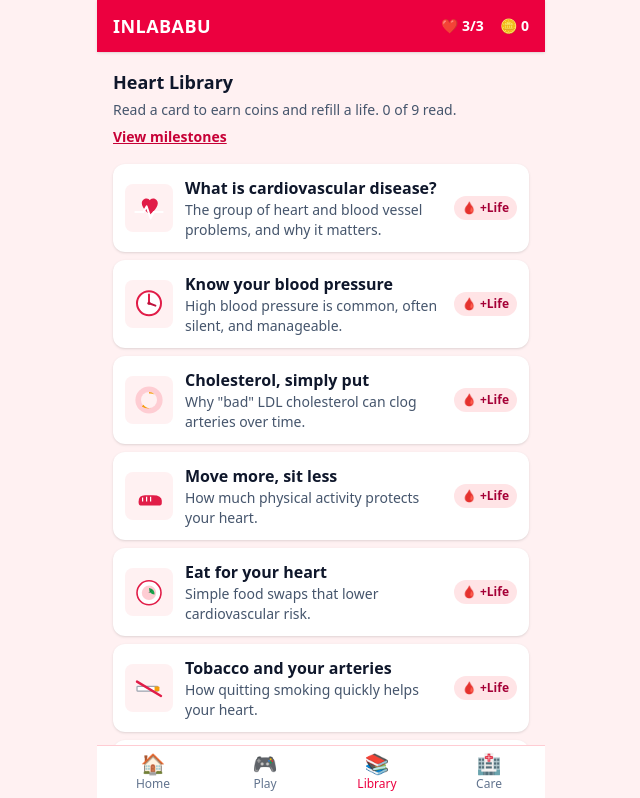
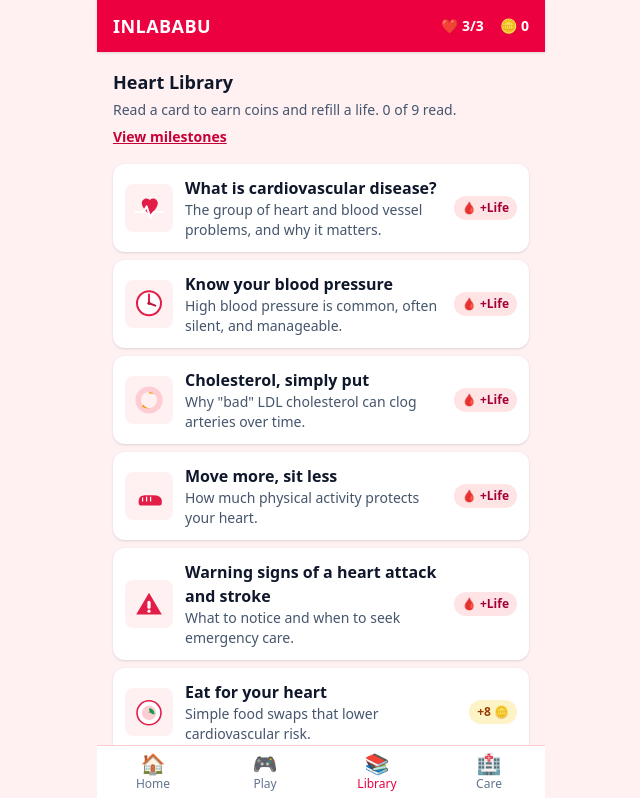
Before and after one commit to Zagreusjc/upstart-kiroquick, a React (Vite) app: page /library in a window 1280 px wide. Shown: the top 798 px of the page, without its empty margins (319-959 px from the left). Built offline with nearby package versions, Linux system fonts and the light colour scheme.

Commit message:
feat(economy-library): make each card reward either a life or coins, never both

```diff
--- a/src/features/economy-library/cards.ts
+++ b/src/features/economy-library/cards.ts
@@ -13,6 +13,13 @@ export interface Source {
   url: string;
 }
 
+/**
+ * What the first read of a card gives:
+ * - `life`: coins plus one life (the strongest incentive).
+ * - `coins`: coins only (a lighter reward, usually a few more coins).
+ */
+export type CardReward = 'life' | 'coins';
+
 export interface LibraryCard {
   id: string;
   title: string;
@@ -25,9 +32,21 @@ export interface LibraryCard {
   sources: Source[];
   /** ISO date the content was last reviewed. */
   reviewed: string;
+  /**
+   * First-read reward kind. Exactly one reward per card, never both:
+   * - `life` cards refill one life and award no coins.
+   * - `coins` cards award `coins` and refill no life.
+   */
+  reward: CardReward;
+  /** Coins awarded on the first read of a `coins` card (0 for `life` cards). */
+  coins: number;
 }
 
 const REVIEWED = '2026-10-04';
+
+/** A `life` card gives a life, not coins. A `coins` card gives this many coins. */
+const LIFE_COINS = 0;
+const COINS_ONLY = 8;
 
 export const CARDS: LibraryCard[] = [
   {
@@ -39,6 +58,8 @@ export const CARDS: LibraryCard[] = [
       'It is the leading cause of death worldwide, but a large share of early deaths can be prevented by addressing everyday risk factors.',
     ],
     takeaway: 'Most CVD is driven by risk factors you can act on.',
+    reward: 'life',
+    coins: LIFE_COINS,
     sources: [
       {
         label: 'WHO: Cardiovascular diseases (CVDs)',
@@ -56,6 +77,8 @@ export const CARDS: LibraryCard[] = [
       'High blood pressure (hypertension) usually has no symptoms, so regular checks matter. It raises the risk of heart attack, stroke and kidney disease.',
     ],
     takeaway: 'Get your blood pressure checked, even when you feel fine.',
+    reward: 'life',
+    coins: LIFE_COINS,
     sources: [
       {
         label: 'WHO: Hypertension',
@@ -77,6 +100,8 @@ export const CARDS: LibraryCard[] = [
       'That build-up narrows arteries and can trigger heart attacks and strokes. Diet, activity and sometimes medicine help keep levels healthy.',
     ],
     takeaway: 'Lower LDL cholesterol means clearer arteries.',
+    reward: 'life',
+    coins: LIFE_COINS,
     sources: [
       {
         label: 'AHA: What is cholesterol?',
@@ -94,6 +119,8 @@ export const CARDS: LibraryCard[] = [
       'Regular movement lowers blood pressure, improves cholesterol and helps control weight and blood sugar.',
     ],
     takeaway: 'Aim for about 30 minutes of brisk movement most days.',
+    reward: 'life',
+    coins: LIFE_COINS,
     sources: [
       {
         label: 'WHO: Physical activity',
@@ -111,6 +138,8 @@ export const CARDS: LibraryCard[] = [
       'Cutting back on salt is one of the most effective ways to lower blood pressure.',
     ],
     takeaway: 'More whole foods, less salt and sugar.',
+    reward: 'coins',
+    coins: COINS_ONLY,
     sources: [
       {
         label: 'WHO: Healthy diet',
@@ -128,6 +157,8 @@ export const CARDS: LibraryCard[] = [
       'Risk starts dropping within the first year after quitting, and keeps improving over time.',
     ],
     takeaway: 'Quitting tobacco is one of the biggest wins for your heart.',
+    reward: 'coins',
+    coins: COINS_ONLY,
     sources: [
       {
         label: 'WHO: Tobacco',
@@ -145,6 +176,8 @@ export const CARDS: LibraryCard[] = [
       'Ongoing short or poor sleep is linked with higher blood pressure, weight gain and heart disease risk.',
     ],
     takeaway: 'Protect your sleep like you protect your diet and activity.',
+    reward: 'coins',
+    coins: COINS_ONLY,
     sources: [
       {
         label: 'AHA: Sleep and heart health',
@@ -162,6 +195,8 @@ export const CARDS: LibraryCard[] = [
       'For stroke, think F.A.S.T.: Face drooping, Arm weakness, Speech difficulty, Time to call emergency services. Act fast; minutes matter.',
     ],
     takeaway: 'If signs appear, call emergency services right away.',
+    reward: 'life',
+    coins: LIFE_COINS,
     sources: [
       {
         label: 'AHA: Warning signs of a heart attack',
@@ -179,6 +214,8 @@ export const CARDS: LibraryCard[] = [
       'Knowing your numbers lets you and a clinician act before a serious event. This app offers screening awareness, not a diagnosis.',
     ],
     takeaway: 'Regular screening turns silent risk into something you can manage.',
+    reward: 'coins',
+    coins: COINS_ONLY,
     sources: [
       {
         label: 'WHO: CVD prevention and control',
--- a/src/features/economy-library/components/LibraryList.tsx
+++ b/src/features/economy-library/components/LibraryList.tsx
@@ -7,9 +7,14 @@ import { CardArt } from './CardArt';
 export function LibraryList() {
   const { isRead, readCount } = useLibrary();
 
-  // Show the cards that still refill a life first (unread), keeping their
-  // original order within each group (stable sort).
-  const sorted = [...CARDS].sort((a, b) => Number(isRead(a.id)) - Number(isRead(b.id)));
+  // Order (stable within each group): unread life-refill cards first, then
+  // unread coins-only cards, then everything already read. This keeps the
+  // strongest incentive (a life) at the top while mixing in coins rewards.
+  const rank = (id: string, reward: string) => {
+    if (isRead(id)) return 2;
+    return reward === 'life' ? 0 : 1;
+  };
+  const sorted = [...CARDS].sort((a, b) => rank(a.id, a.reward) - rank(b.id, b.reward));
 
   return (
     <section aria-labelledby="library-title" className="space-y-4">
@@ -44,10 +49,18 @@ export function LibraryList() {
                 </span>
                 <span
                   className={`shrink-0 rounded-full px-2 py-1 text-xs font-semibold ${
-                    read ? 'bg-emerald-100 text-emerald-800' : 'bg-rose-100 text-rose-800'
+                    read
+                      ? 'bg-emerald-100 text-emerald-800'
+                      : card.reward === 'life'
+                        ? 'bg-rose-100 text-rose-800'
+                        : 'bg-amber-100 text-amber-800'
                   }`}
                 >
-                  {read ? '✓ Read' : '🩸 +Life'}
+                  {read
+                    ? '✓ Read'
+                    : card.reward === 'life'
+                      ? '🩸 +Life'
+                      : `+${card.coins} 🪙`}
                 </span>
               </Link>
             </li>
--- a/src/features/economy-library/library.ts
+++ b/src/features/economy-library/library.ts
@@ -63,17 +63,23 @@ export function createLibraryStore(
 
     markRead: (cardId) => {
       // Unknown cards are never rewarded or recorded.
-      if (!getCard(cardId)) return false;
+      const card = getCard(cardId);
+      if (!card) return false;
       if (Object.prototype.hasOwnProperty.call(read, cardId)) return false;
 
       read[cardId] = Date.now();
       persist();
 
-      // Reward once. The idempotency key is per card per day, but the read map
-      // above already guarantees once-ever, so a repeat read never gets here.
+      // Reward once, and exactly one kind of reward per card: a `life` card
+      // refills a life only; a `coins` card awards coins only. Never both.
+      // The idempotency key is per card per day, but the read map above already
+      // guarantees once-ever, so a repeat read never gets here.
       const key = `library_read:${cardId}:${todayISO(now())}`;
-      deps.coins.award('library_read', FIRST_READ_COINS, key);
-      deps.lives.awardOnce(key, 'library_read');
+      if (card.reward === 'life') {
+        deps.lives.awardOnce(key, 'library_read');
+      } else {
+        deps.coins.award('library_read', card.coins ?? FIRST_READ_COINS, key);
+      }
       deps.emitRead(cardId);
 
       listeners.forEach((listener) => listener());
```
Also changed, not shown: 1 other file (tests, documents, lock files or other folders).
